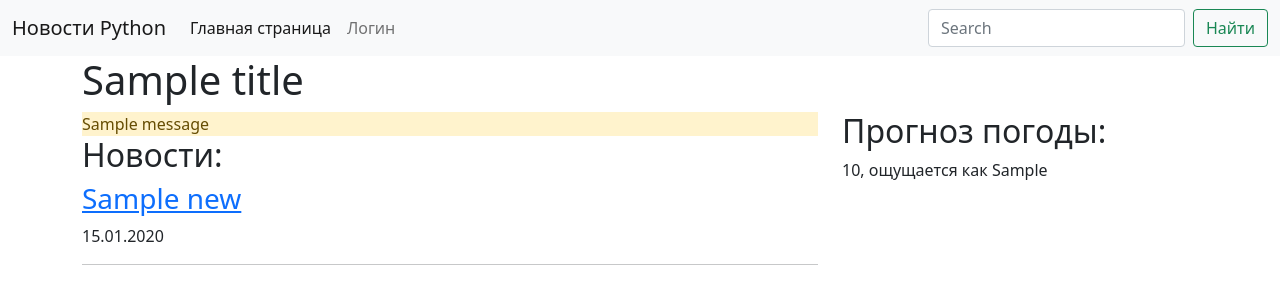
After one commit to karjalan-mies/web, a Flask app: template webapp/templates/news/index.html in a window 1280 px wide. The commit adds this page. Shown: the top 304 px of the page. Run offline with Flask 2, Linux system fonts and the light colour scheme; tables that the repository leaves empty hold one stand-in row (values such as "Sample post"); the template is opened without the code that fills it: values that come from a table or form of the project are taken from there, most other values are stand-ins (such as "Sample title", 1, 10 or a date in 2020); one stand-in notice (Sample message) is shown.

Commit message:
Рефакторинг. Добавлены: базовый шаблон, декоратор admin_required, страница администрирования

```diff
--- a/webapp/__init__.py
+++ b/webapp/__init__.py
@@ -1,6 +1,5 @@
 from flask import Flask
 from flask_login import LoginManager
-from flask_migrate import Migrate
 
 from webapp.admin.views import blueprint as admin_blueprint
 from webapp.db import db
@@ -23,8 +22,6 @@ def create_app():
     app.register_blueprint(news_blueprint)
     app.register_blueprint(user_blueprint)
 
-    migrate = Migrate(app, db)
-
 
     @login_manager.user_loader
     def load_user(user_id):
--- a/webapp/news/views.py
+++ b/webapp/news/views.py
@@ -10,4 +10,4 @@ def index():
     weather = weather_by_city(current_app.config['WEATHER_DEFAULT_CITY'])
     news_list = News.query.order_by(News.date.desc()).all()
     title = 'Новости Python'
-    return render_template('index.html', title=title, weather=weather, news_list=news_list)
+    return render_template('news/index.html', title=title, weather=weather, news_list=news_list)
--- /dev/null
+++ b/webapp/templates/admin/index.html
@@ -0,0 +1,3 @@
+{% extends 'base.html' %}
+
+{% block content %} Контент админки {% endblock %}
--- a/webapp/templates/login.html
+++ b/webapp/templates/base.html
@@ -11,41 +11,10 @@
     <title>{{title}}</title>
   </head>
   <body>
+    {% include 'menu.html' %}
     <div class="container">
         <h1>{{title}}</h1>
-        <div class="row">
-            <div class="col-4">
-                {% with messages = get_flashed_messages() %}
-                    {% if messages %}
-                    <div class="after alert-warning" role="alert">
-                        {% for message in messages %}
-                            {{ message }}<br>
-                        {% endfor %}
-                    </div>
-                    {% endif %}
-                {% endwith %}
-                <form action="{{ url_for('user.process_login') }}" method="POST">
-                    {{ login_form.hidden_tag() }}
-                    <div class="form-group">
-                        {{ login_form.username.label }}
-                        {{ login_form.username() }}
-                    </div>
-
-                    <div class="form-group">
-                        {{ login_form.password.label }}
-                        {{ login_form.password() }}
-                    </div>
-                    <div class="form-group form-check">
-                        {{ login_form.remember_me() }}
-                        {{ login_form.remember_me.label(class_='form-check-label') }}
-                    </div>
-                    <div class="form-group">{{ login_form.submit() }}</div>
-                </form>
-            </div>
-            <div class="col-8">
-
-            </div>
-        </div>
+        {% block content %} {% endblock %}
     </div>
 
     <!-- Optional JavaScript; choose one of the two! -->
--- /dev/null
+++ b/webapp/templates/menu.html
@@ -0,0 +1,22 @@
+<nav class="navbar navbar-expand-lg navbar-light bg-light">
+  <div class="container-fluid">
+    <a class="navbar-brand" href="#">Новости Python</a>
+    <button class="navbar-toggler" type="button" data-bs-toggle="collapse" data-bs-target="#navbarSupportedContent" aria-controls="navbarSupportedContent" aria-expanded="false" aria-label="Toggle navigation">
+      <span class="navbar-toggler-icon"></span>
+    </button>
+    <div class="collapse navbar-collapse" id="navbarSupportedContent">
+      <ul class="navbar-nav me-auto mb-2 mb-lg-0">
+        <li class="nav-item">
+          <a class="nav-link active" aria-current="page" href="/">Главная страница</a>
+        </li>
+        <li class="nav-item">
+          <a class="nav-link" href="{{ url_for('user.login') }}">Логин</a>
+        </li>
+      </ul>
+      <form class="d-flex">
+        <input class="form-control me-2" type="search" placeholder="Search" aria-label="Search">
+        <button class="btn btn-outline-success" type="submit">Найти</button>
+      </form>
+    </div>
+  </div>
+</nav>
--- /dev/null
+++ b/webapp/templates/news/index.html
@@ -0,0 +1,31 @@
+{% extends 'base.html' %}
+
+{% block content %}
+    <div class="row">
+        <div class="col-8">
+            {% with messages = get_flashed_messages() %}
+                {% if messages %}
+                <div class="after alert-warning" role="alert">
+                    {% for message in messages %}
+                        {{ message }}<br>
+                    {% endfor %}
+                </div>
+                {% endif %}
+            {% endwith %}
+            <h2>Новости:</h2>
+            {% for news in news_list %}
+                <h3><a href = {{ news.url }}>{{ news.title }}</a></h3>
+                <p>{{ news.date.strftime('%d.%m.%Y') }}</p>
+                <hr />
+            {% endfor %}
+        </div>
+        <div class="col-4">
+            <h2>Прогноз погоды:</h2>
+            {% if weather %}
+                {{ weather.temp_C }}, ощущается как {{ weather.FeelsLikeC }}
+            {% else %}
+                Сервис погоды не доступен
+            {% endif %}
+        </div>
+    </div>
+{% endblock %}
--- a/webapp/user/views.py
+++ b/webapp/user/views.py
@@ -13,7 +13,7 @@ def login():
         return redirect(url_for('news.index'))
     title = 'Страница авторизации'
     login_form = LoginForm()
-    return render_template('login.html', title=title, login_form=login_form)
+    return render_template('user/login.html', title=title, login_form=login_form)
 
 
 @blueprint.route('/process_login', methods=['POST'])
```
Also changed, not shown: create_user.py (added, +31 -0 lines), webapp/admin/views.py (+5 -7 lines), webapp/templates/index.html (deleted, +0 -56 lines), webapp/templates/user/login.html (added, +37 -0 lines), webapp/user/decorators.py (added, +19 -0 lines), webapp/user/models.py (line endings or trailing spaces).
